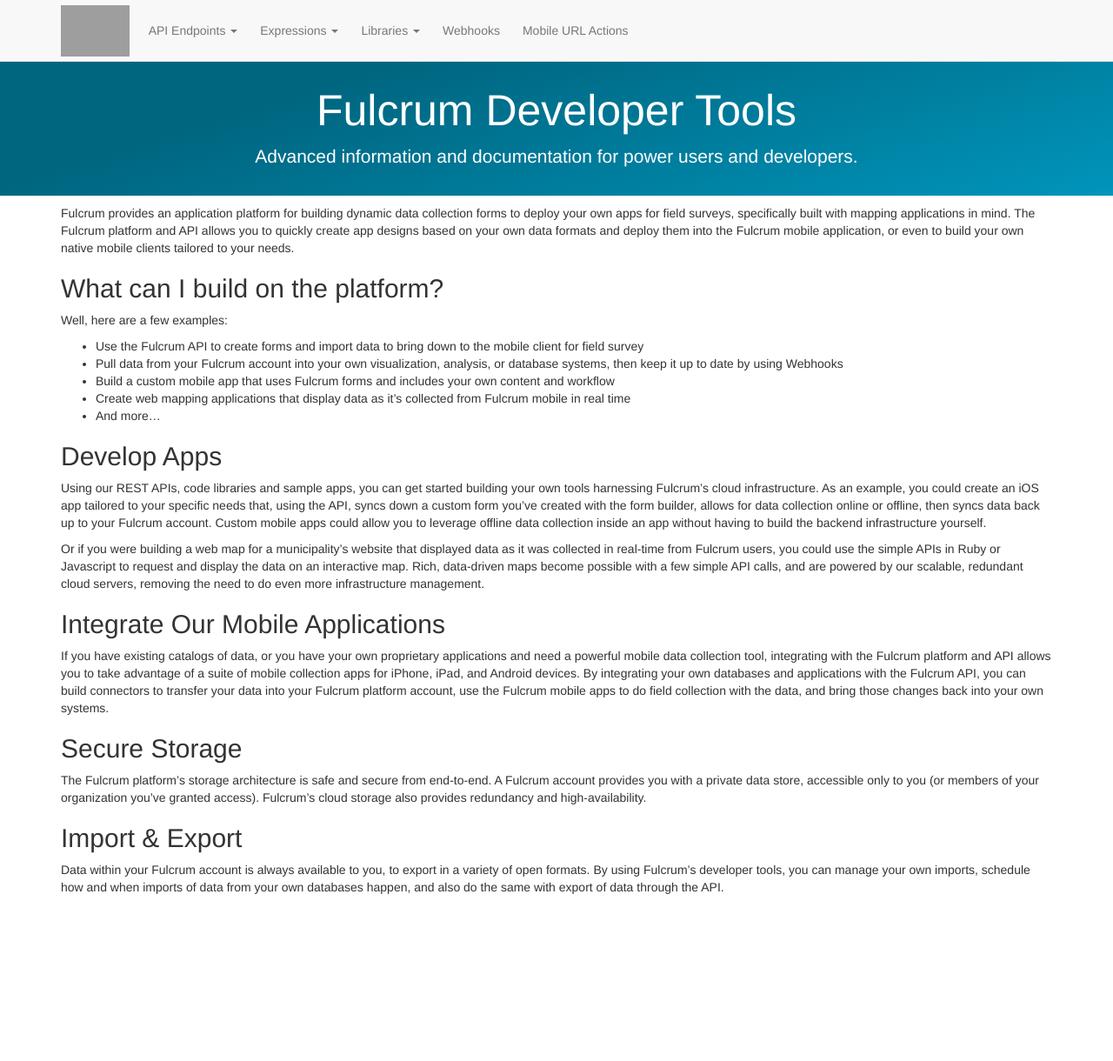
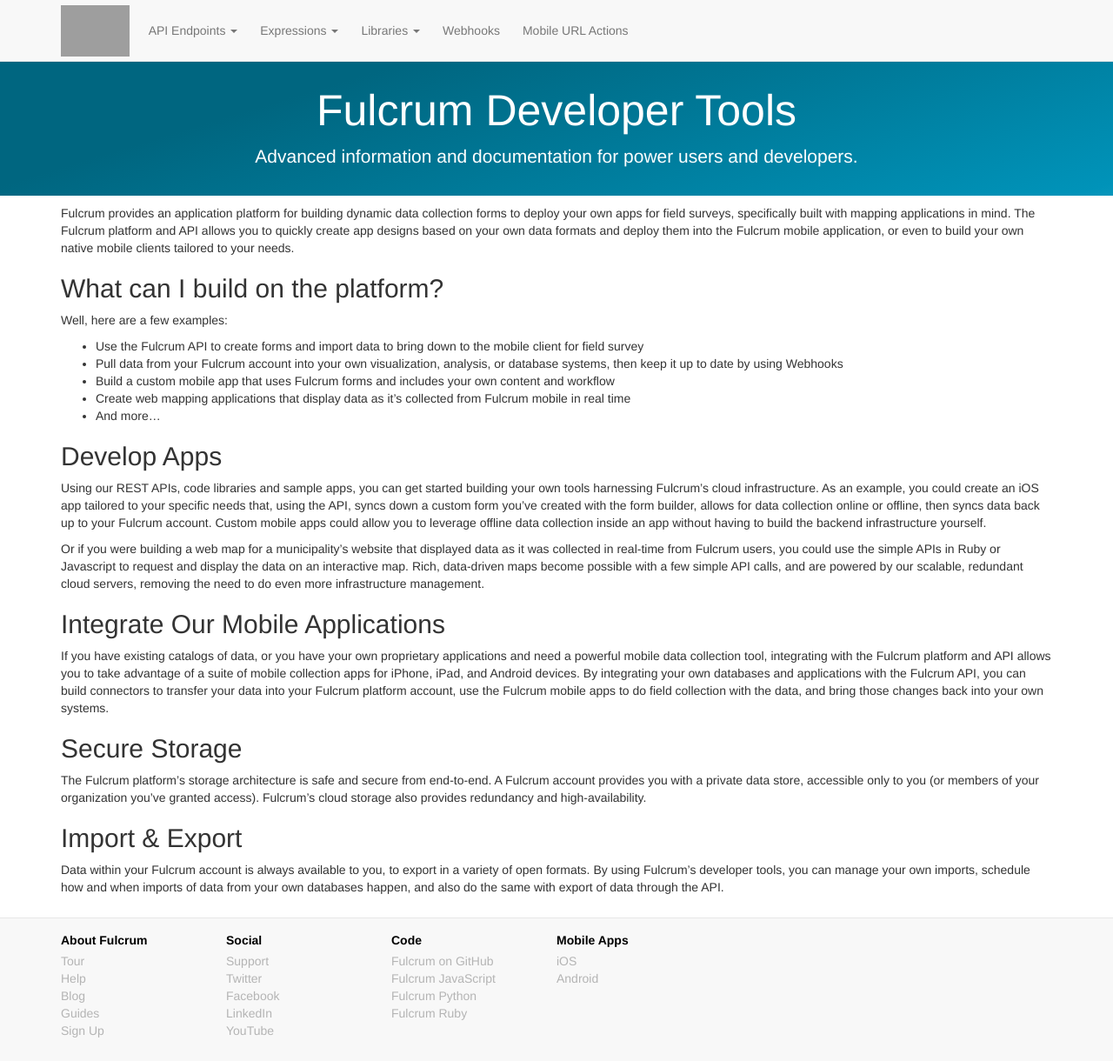
Before and after one commit to rylincoln/developer.fulcrumapp.com, a Jekyll site: the page built from index.md, in a window 1280 px wide and 1220 px high. Shown: the whole window at 87% size. Built offline with Jekyll 4.4.1, drawn with Linux system fonts in a browser that asks for light colours; nearby versions of some CDN libraries; grey boxes are pictures that could not be loaded.

Commit message:
Add footer

```diff
--- /dev/null
+++ b/_includes/footer.html
@@ -0,0 +1,74 @@
+<div class="footer">
+
+  <div class="container">
+
+    <div class="row">
+
+      <ul class="col-md-2 col-xs-6 footer-column">
+        <li class="title">About Fulcrum</li>
+        <li>
+          <a href="http://www.fulcrumapp.com/tour/">Tour</a>
+        </li>
+        <li>
+          <a href="http://www.fulcrumapp.com/help/">Help</a>
+        </li>
+        <li>
+          <a href="http://www.fulcrumapp.com/blog/">Blog</a>
+        </li>
+        <li>
+          <a href="http://www.fulcrumapp.com/guides/">Guides</a>
+        </li>
+        <li>
+          <a href="https://web.fulcrumapp.com/users/sign_up/">Sign Up</a>
+        </li>
+      </ul>
+
+      <ul class="col-md-2 col-xs-6 footer-column">
+        <li class="title">Social</li>
+        <li>
+          <a mailto="support@fulcrumapp.com">Support</a>
+        </li>
+        <li>
+          <a href="https://twitter.com/fulcrumapp">Twitter</a>
+        </li>
+        <li>
+          <a href="https://www.facebook.com/fulcrumapp/">Facebook</a>
+        </li>
+        <li>
+          <a href="https://www.linkedin.com/company/4788451">LinkedIn</a>
+        </li>
+        <li>
+          <a href="https://www.youtube.com/channel/UCp9XRb4VJpWTtFhPsyN5rWg">YouTube</a>
+        </li>
+      </ul>
+
+      <ul class="col-md-2 col-xs-6 footer-column">
+        <li class="title">Code</li>
+        <li>
+          <a href="https://github.com/fulcrumapp">Fulcrum on GitHub</a>
+        </li>
+        <li>
+          <a href="https://github.com/fulcrumapp/fulcrum-node">Fulcrum JavaScript</a>
+        </li>
+        <li>
+          <a href="https://github.com/fulcrumapp/fulcrum-python">Fulcrum Python</a>
+        </li>
+        <li>
+          <a href="https://github.com/fulcrumapp/fulcrum-ruby">Fulcrum Ruby</a>
+        </li>
+      </ul>
+
+      <ul class="col-md-2 col-xs-6 footer-column">
+        <li class="title">Mobile Apps</li>
+        <li>
+          <a href="https://itunes.apple.com/us/app/fulcrum/id467758260?mt=8">iOS</a>
+        </li>
+        <li>
+          <a href="https://play.google.com/store/apps/details?id=com.spatialnetworks.fulcrum">Android</a>
+        </li>
+      </ul>
+    </div>
+
+  </div>
+
+</div>
--- a/_layouts/default.html
+++ b/_layouts/default.html
@@ -6,23 +6,19 @@
   <body>
     {% include nav.html %}
 
-    {% if page.section == 'endpoints' or page.section == 'expressions' or page.section == 'general' or page.section == 'overview' %}
     <div class="jumbotron header">
       <div class="container">
         <h1 class="page-title">{{ page.title }}</h1>
         <p class="description">{{ page.description }}</p>
       </div>
     </div>
-    {% else %}
-    <div class="container">
-      <h1 class="page-title">{{ page.title }}</h1>
-    </div>
-    {% endif %}
 
     <div class="content container">
       {{ content }}
     </div>
 
+    {% include footer.html %}
+
     <script src="//ajax.googleapis.com/ajax/libs/jquery/1.11.3/jquery.min.js"></script>
     <script src="//maxcdn.bootstrapcdn.com/bootstrap/3.3.6/js/bootstrap.min.js"></script>
   </body>
--- a/public/css/app.css
+++ b/public/css/app.css
@@ -85,3 +85,39 @@ body {
   background-size: 100% 1100px;
   background-repeat: no-repeat;
 }
+
+.footer {
+  border-top: 1px solid #e7e7e7;
+  padding: 15px 0;
+  margin-top: 15px;
+  background-color: #f8f8f8;
+}
+
+.footer .row {
+  margin-right: 0;
+  margin-left: 0;
+}
+
+.footer ul.footer-column {
+  /* WhyTF do I need to add this? */
+  padding-start: 0;
+  -webkit-padding-start: 0;
+
+  float: left;
+  list-style: none;
+}
+
+.footer ul.footer-column:first-child {
+  margin-left: 0;
+}
+
+.footer ul.footer-column li a {
+  color: #b4b4b4;
+  font-weight: 200;
+}
+
+.footer ul.footer-column li.title {
+  font-weight: bold;
+  color: #000;
+  margin-bottom: 4px;
+}
```
